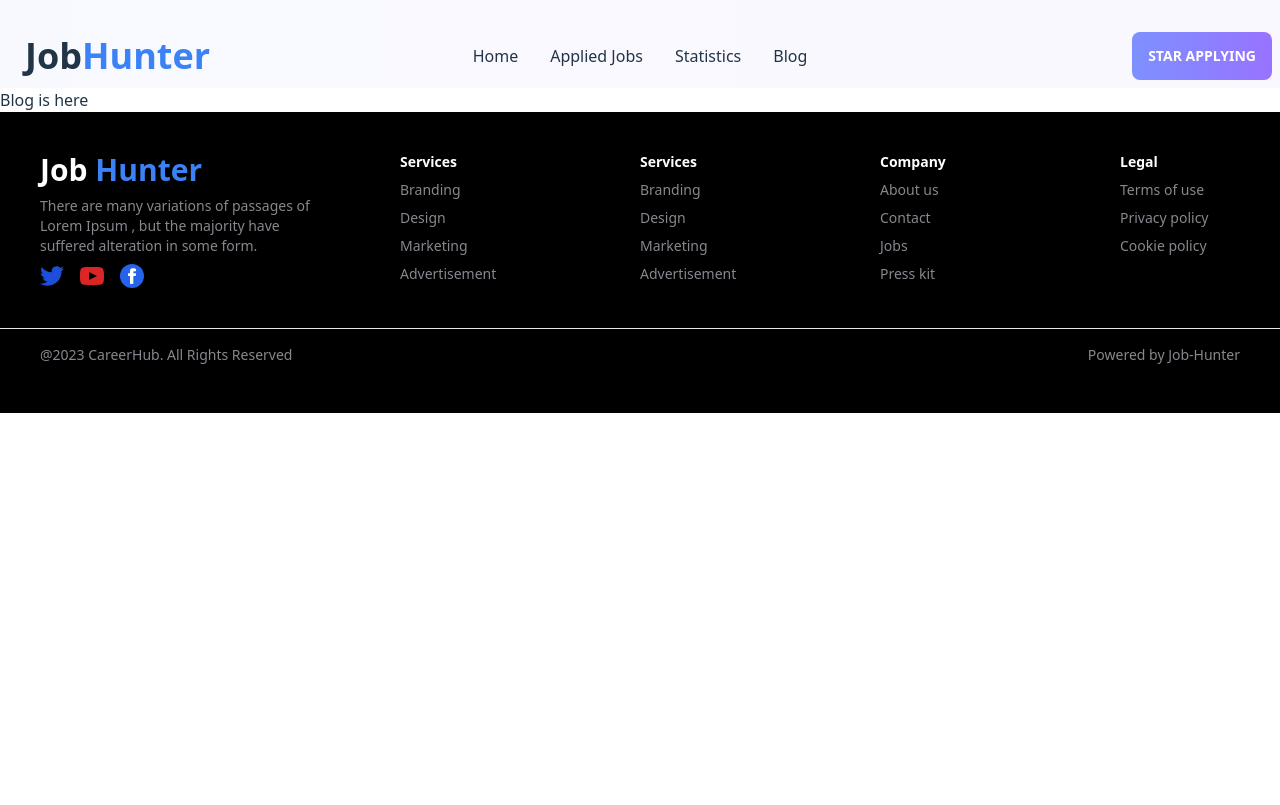
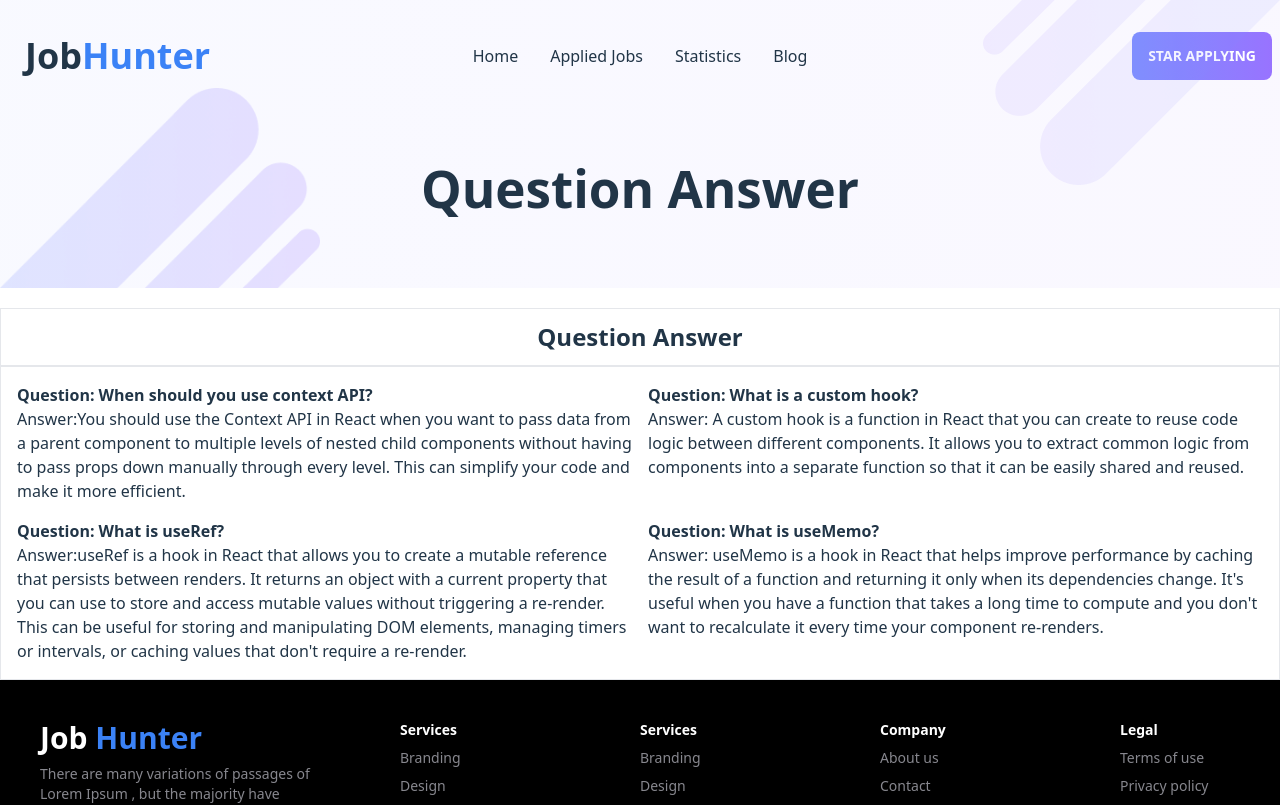
Before and after one commit to robiul0278/job-hunter, a React (Vite) app: page /blog in a window 1280 px wide. Shown: the top 805 px of the page. Built offline with nearby package versions, Linux system fonts and the light colour scheme.

Commit message:
blog section complete and answer all question

```diff
--- a/package.json
+++ b/package.json
@@ -19,6 +19,7 @@
     "react": "^18.2.0",
     "react-dom": "^18.2.0",
     "react-router-dom": "^6.10.0",
+    "recharts": "^2.5.0",
     "sort-by": "^1.2.0"
   },
   "devDependencies": {
--- a/src/components/AppliedJobs/AppliedCard.jsx
+++ b/src/components/AppliedJobs/AppliedCard.jsx
@@ -1,9 +1,10 @@
 import React from "react";
 import { FontAwesomeIcon } from "@fortawesome/react-fontawesome";
 import { faLocationDot, faSackDollar } from "@fortawesome/free-solid-svg-icons";
+import { Link } from "react-router-dom";
 
 const AppliedCard = ({ jobs }) => {
-  const { image, post, company, workType, time, location, salary } = jobs;
+  const { image, post, company, workType, time, location, salary,id } = jobs;
   return (
     <div className=" border-2 rounded-xl p-4">
       <div className="card w-full card-side bg-base-100">
@@ -14,8 +15,8 @@ const AppliedCard = ({ jobs }) => {
             alt="Movie"
           />
         </figure>
-        <div className="flex justify-between align-middle items-center">
-          <div className="card-bod p-5">
+        <div className="flex justify-between align-middle items-center p-8">
+          <div className="card-bod ">
             <h2 className="card-title">{post}</h2>
             <p className="detail-text">{company}</p>
             <div className="card-actions">
@@ -34,7 +35,7 @@ const AppliedCard = ({ jobs }) => {
             </div>
           </div>
           <div className="card-actions absolute  right-0">
-            <button className="btn btn-primary">Watch</button>
+            <Link to={`job/${id}`}  className="btn btn-type">View Details</Link>
           </div>
         </div>
       </div>
--- a/src/components/AppliedJobs/AppliedJobs.jsx
+++ b/src/components/AppliedJobs/AppliedJobs.jsx
@@ -1,10 +1,21 @@
 import React, { useEffect, useState } from "react";
 import { useLoaderData } from "react-router-dom";
 import AppliedCard from "./AppliedCard";
+import { FontAwesomeIcon } from '@fortawesome/react-fontawesome'
+import { faLocationDot, faChevronDown } from '@fortawesome/free-solid-svg-icons'
 
 const AppliedJobs = () => {
   const applied = useLoaderData();
-  console.log(applied);
+  const [items, setItems] = useState(applied);
+
+
+
+  const filterItem = (work) => {
+    const updateItems = applied.filter((works) => {
+      return works.workType === work
+    });
+    setItems(updateItems);
+  }
 
   return (
     <div>
@@ -19,10 +30,30 @@ const AppliedJobs = () => {
           <img src="/public/Image/Vector-1.png" alt="" />
         </div>
       </div>
-      <div className=" container mx-auto grid gap-5 md:px-36 md:mt-32 md:mb-32">
+      <div className=" container mx-auto grid md:px-36 md:mt-32 md:mb-32">
+        <div className="flex justify-end mb-3">
+          <div className="dropdown dropdown-end mr-">
+            <label tabIndex={0} className="bg-stone-100 px-5 py-3 rounded-sm">
+            Filter By <FontAwesomeIcon icon={faChevronDown} />
+            </label>
+            <ul
+              tabIndex={0}
+              className="dropdown-content menu p-1 shadow bg-base-100 w-52"
+            >
+              <li>
+                <p onClick={() => filterItem('remote')}>Remote</p>
+              </li>
+              <li>
+                <p>Onsite</p>
+              </li>
+            </ul>
+          </div>
+        </div>
+      <div className="grid gap-5 mt-4">
       {applied.map((jobs) => (
           <AppliedCard key={jobs.id} jobs={jobs}></AppliedCard>
         ))}
+      </div>
       </div>
     </div>
   );
--- a/src/components/Blog/Blog.jsx
+++ b/src/components/Blog/Blog.jsx
@@ -1,11 +1,58 @@
-import React from 'react';
+import React from "react";
 
 const Blog = () => {
-    return (
-        <div>
-            Blog is here
+  return (
+    <div>
+      <div>
+        <div className="detailsArea grid grid-cols-12">
+          <div className=" col-span-3 bottom-0 left-0">
+            <img className="w-80" src="/public/Image/Vector.png" alt="" />
+          </div>
+          <div className=" col-span-6 flex justify-center items-center">
+            <h1 className="text-center font-bold">Question Answer</h1>
+          </div>
+          <div className=" col-span-3 absolute top-0 right-0">
+            <img src="/public/Image/Vector-1.png" alt="" />
+          </div>
         </div>
-    );
+      </div>
+      <div className="container mx-auto">
+        <div className="border mt-5">
+          <h1 className="text-center p-3 text-2xl border-b-2 font-bold">
+            Question Answer
+          </h1>
+          <div className="p-4 grid md:grid-cols-2 gap-4 ">
+            <div>
+              <h4 className="font-bold">Question: When should you use context API?</h4>
+              <p>
+                Answer:You should use the Context API in React when you want to pass data from a parent component to multiple levels of nested child components without having to pass props down manually through every level. This can simplify your code and make it more efficient.
+              </p>
+            </div>
+            <div>
+              <h4 className="font-bold">Question: What is a custom hook?</h4>
+              <p>
+                Answer: A custom hook is a function in React that you can create to reuse code logic between different components. It allows you to extract common logic from components into a separate function so that it can be easily shared and reused.
+              </p>
+            </div>
+            <div>
+              <h4 className="font-bold">
+                Question: What is useRef?
+              </h4>
+              <p>
+                Answer:useRef is a hook in React that allows you to create a mutable reference that persists between renders. It returns an object with a current property that you can use to store and access mutable values without triggering a re-render. This can be useful for storing and manipulating DOM elements, managing timers or intervals, or caching values that don't require a re-render.
+              </p>
+            </div>
+            <div>
+              <h4 className="font-bold">Question: What is useMemo?</h4>
+              <p>
+                Answer: useMemo is a hook in React that helps improve performance by caching the result of a function and returning it only when its dependencies change. It's useful when you have a function that takes a long time to compute and you don't want to recalculate it every time your component re-renders.
+              </p>
+            </div>
+          </div>
+        </div>
+      </div>
+    </div>
+  );
 };
 
 export default Blog;
--- a/src/components/Header/Navbar.jsx
+++ b/src/components/Header/Navbar.jsx
@@ -23,7 +23,7 @@ const Navbar = () => {
   <div className="navbar-center hidden lg:flex">
     <ul className="menu menu-horizontal px-1">
       <li><Link to="/">Home</Link></li>
-      <li><Link to="/applied">Applied Jobs</Link></li>
+      <li><Link to="./applied">Applied Jobs</Link></li>
       <li><Link to="/statistic">Statistics</Link></li>
       <li><Link to="/blog">Blog</Link></li>
     </ul>
--- a/src/components/Loader/CartJobLoader.js
+++ b/src/components/Loader/CartJobLoader.js
@@ -1,7 +1,7 @@
 import { getShoppingCart } from "../utilities/fakedb";
 
 const cartJobLoader = async () => {
-    const loaderJobs = await fetch(`featured.json`);
+    const loaderJobs = await fetch(`/featured.json`);
     const jobs = await loaderJobs.json();
 
     const storedCart = getShoppingCart();
```
Also changed, not shown: public/featured.json (+4 -4 lines), 1 other file (tests, documents, lock files or other folders). Lines whose indentation alone changed are shown as unchanged.
